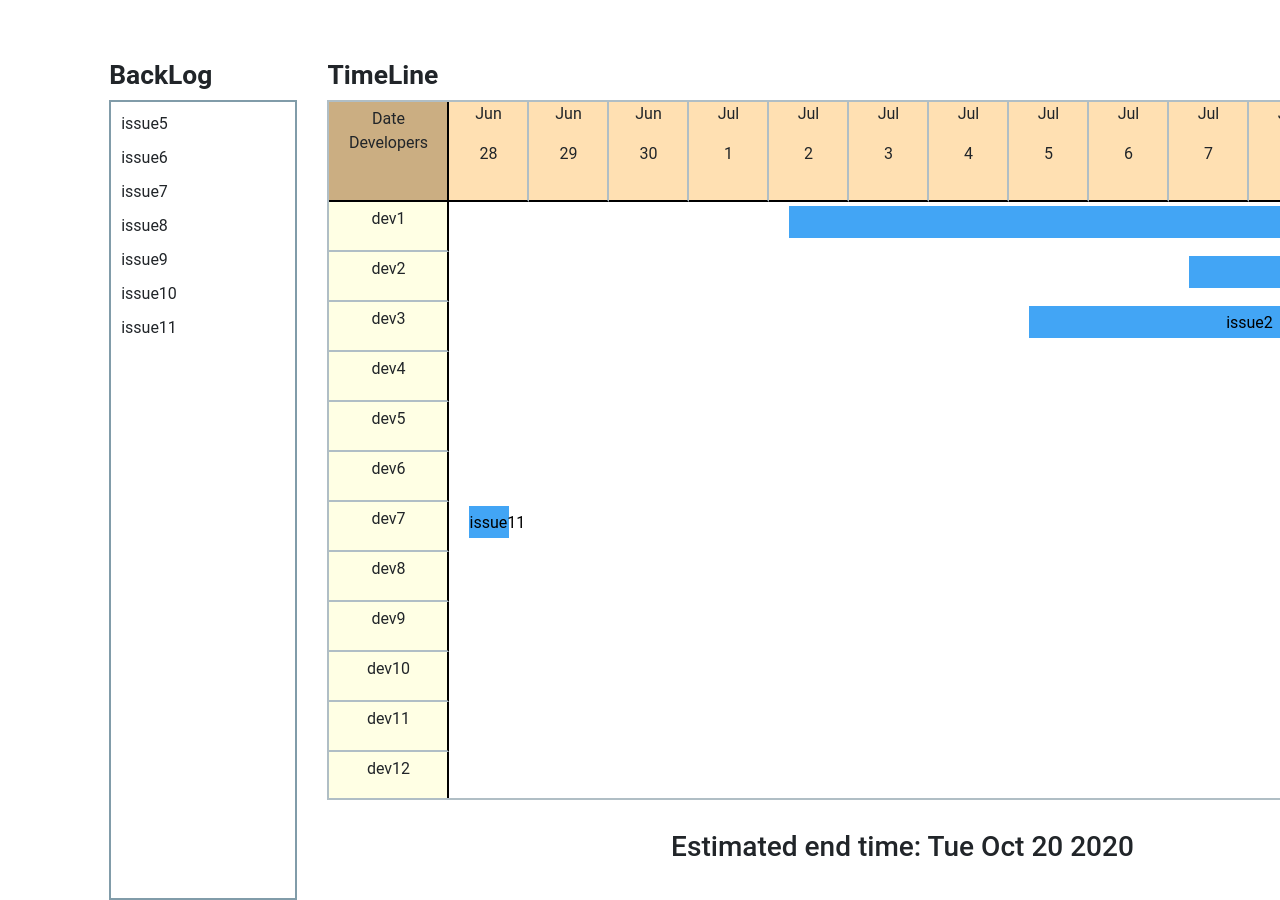
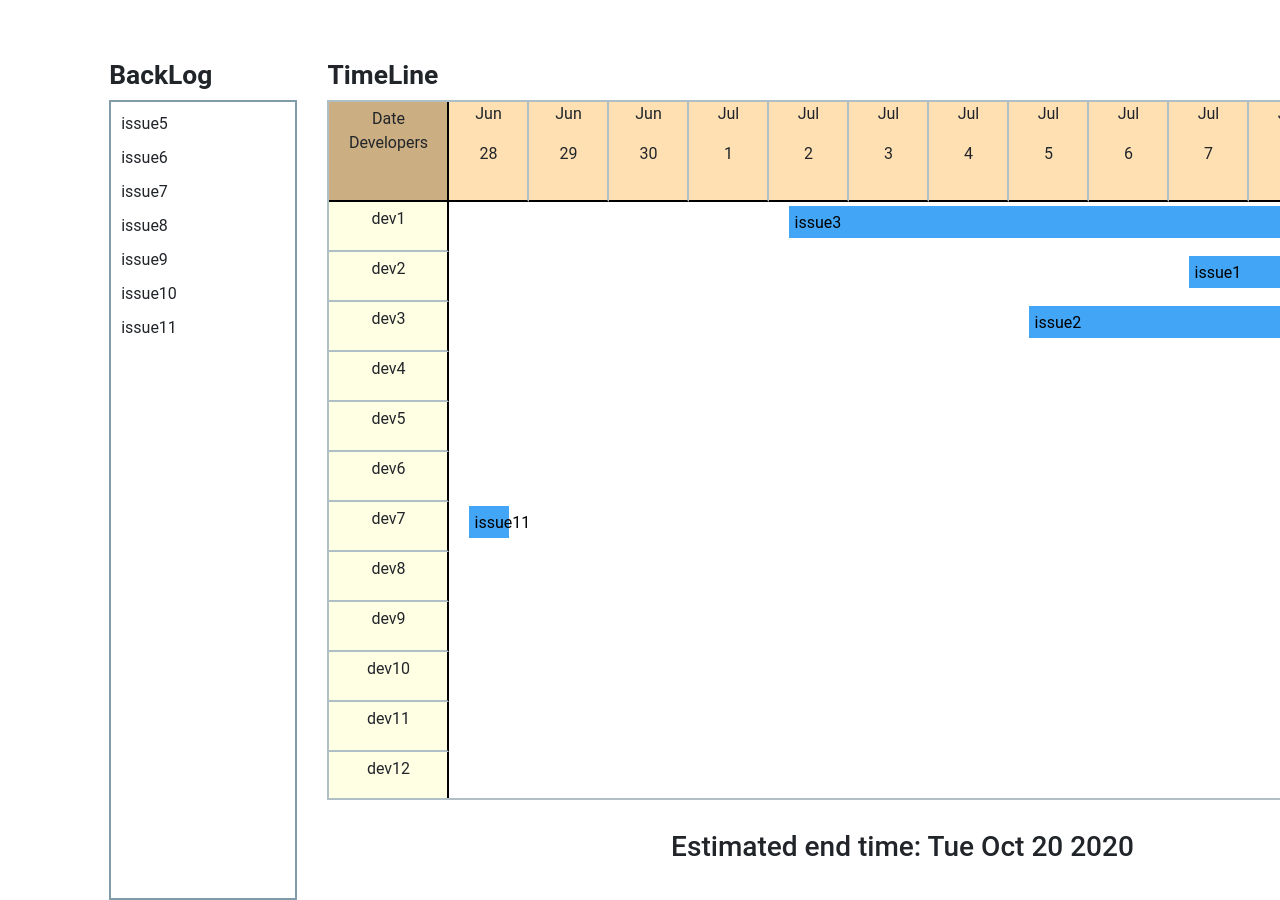
Before and after one commit to Vorder/Crow, a Vue app: page / in a window 1280 px wide. Shown: the top 900 px of the page. Built offline with nearby package versions, Linux system fonts and the light colour scheme; the HTML template or start-up script is replaced by a standard one.

Commit message:
Update issue component

```diff
--- a/src/components/Issue.vue
+++ b/src/components/Issue.vue
@@ -2,7 +2,7 @@
     <div class="issue" :style="{ 'border-left': border + 'px solid white',
                                  'border-right': border + 'px solid white',
                                  'font-size': textsize + 'em' }">
-      {{ name }}
+      <span class="isstext"> {{ name }} </span>
     </div>
 </template>
 
@@ -25,9 +25,14 @@ export default {
   border-left: 20px solid white ;
   background-color: #42a5f5;
   color: black;
-  padding-top: 5px;
+  padding: 5px;
   z-index: 2;
   /* text-shadow: 0px 0px 3px black; */
   font-size: 1em;
+  text-align: left;
+}
+.isstext{
+  position: sticky;
+  left: 122px;
 }
 </style>
```
